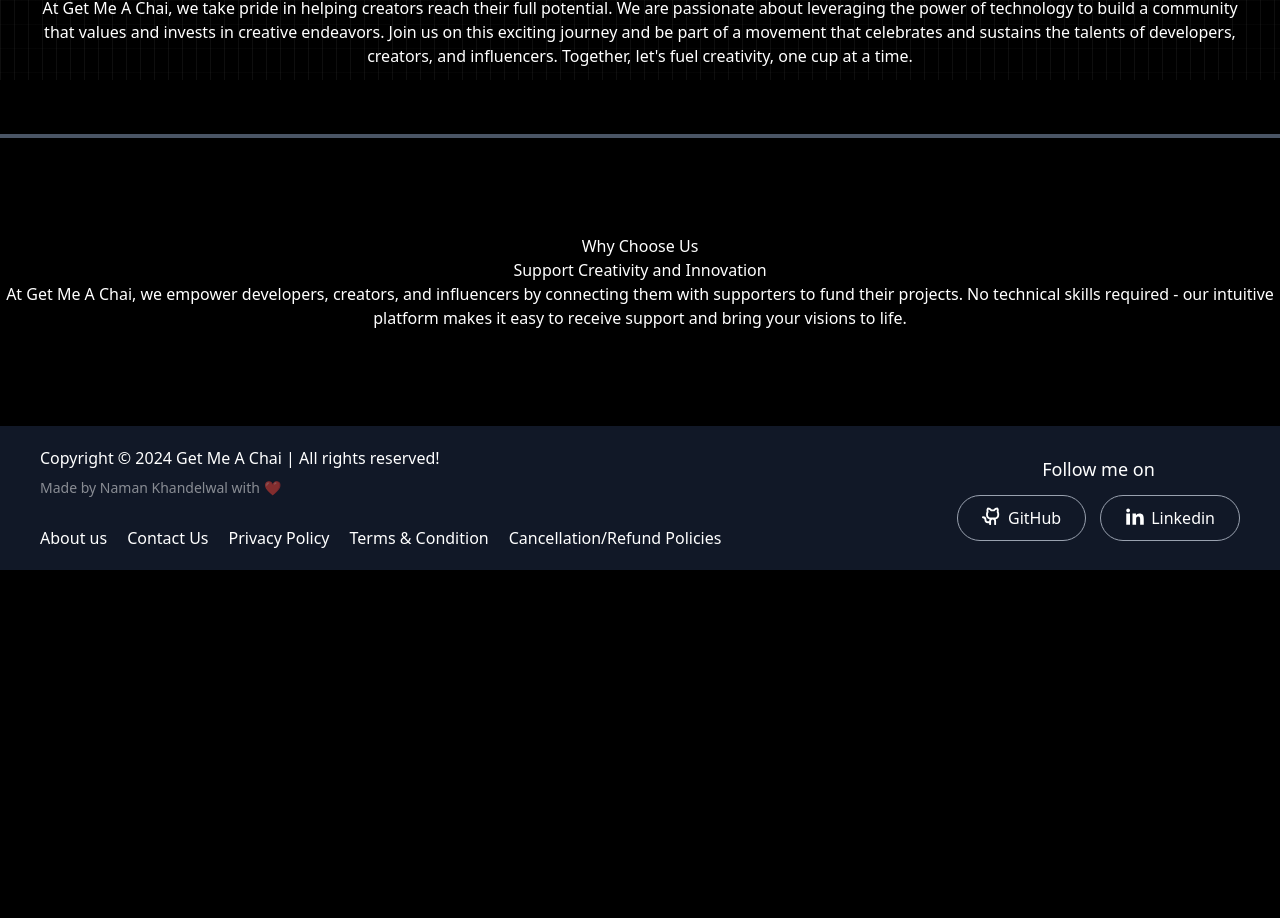
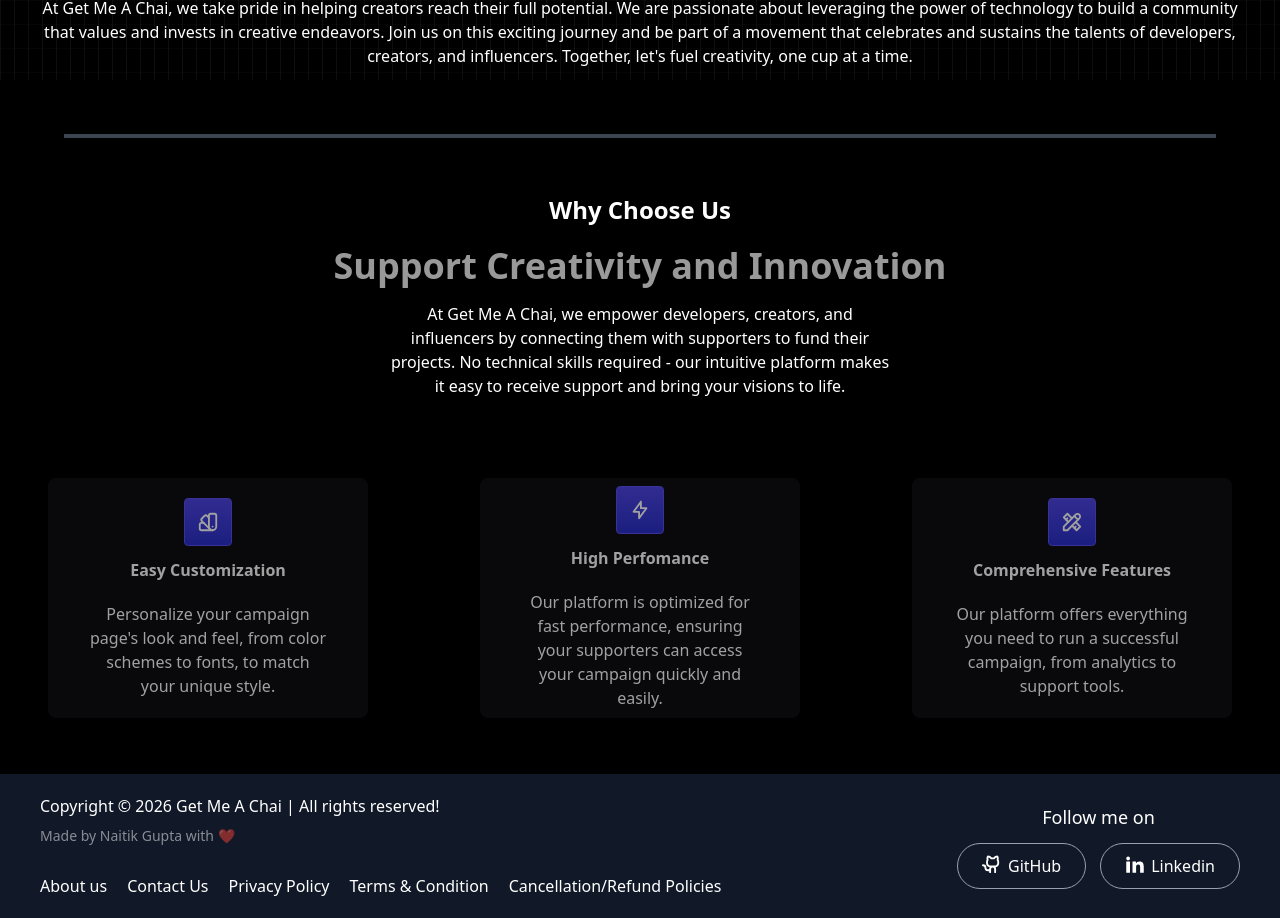
Before and after one commit to naitikatcoding/GetMeAChai, a Next.js app: page /about in a window 1280 px wide. Shown: the part 720-1638 px from the top of the page. Before the commit the page ends 1290 px from the top, so only its background shows below. Built offline with nearby package versions, Linux system fonts and the light colour scheme.

Commit message:
designed all routes and connected them

```diff
--- a/app/about/page.js
+++ b/app/about/page.js
@@ -1,6 +1,59 @@
 import React from "react";
 
 const page = () => {
+  const phoneicon = (
+    <svg
+      xmlns="http://www.w3.org/2000/svg"
+      viewBox="0 0 24 24"
+      fill="none"
+      stroke="currentColor"
+      strokeLinecap="round"
+      strokeLinejoin="round"
+      className="icon icon-tabler icon-tabler-color-swatch w-6 h-6 stroke-2"
+    >
+      <path stroke="none" d="M0 0h24v24H0z" fill="none"></path>
+      <path d="M19 3h-4a2 2 0 0 0 -2 2v12a4 4 0 0 0 8 0v-12a2 2 0 0 0 -2 -2"></path>
+      <path d="M13 7.35l-2 -2a2 2 0 0 0 -2.828 0l-2.828 2.828a2 2 0 0 0 0 2.828l9 9"></path>
+      <path d="M7.3 13h-2.3a2 2 0 0 0 -2 2v4a2 2 0 0 0 2 2h12"></path>
+      <line x1="17" y1="17" x2="17" y2="17.01"></line>
+    </svg>
+  );
+
+  const thunder = (
+    <svg
+      xmlns="http://www.w3.org/2000/svg"
+      viewBox="0 0 24 24"
+      fill="none"
+      stroke="currentColor"
+      strokeLinecap="round"
+      strokeLinejoin="round"
+      className="icon icon-tabler icon-tabler-bolt size-6 stroke-2"
+    >
+      <path stroke="none" d="M0 0h24v24H0z" fill="none"></path>
+      <polyline points="13 3 13 10 19 10 11 21 11 14 5 14 13 3"></polyline>
+    </svg>
+  );
+
+  const pencil = (
+    <svg
+      xmlns="http://www.w3.org/2000/svg"
+      viewBox="0 0 24 24"
+      fill="none"
+      stroke="currentColor"
+      strokeLinecap="round"
+      strokeLinejoin="round"
+      className="icon icon-tabler icon-tabler-tools size-6 stroke-2"
+    >
+      <path stroke="none" d="M0 0h24v24H0z" fill="none"></path>
+      <path d="M3 21h4l13 -13a1.5 1.5 0 0 0 -4 -4l-13 13v4"></path>
+      <line x1="14.5" y1="5.5" x2="18.5" y2="9.5"></line>
+      <polyline points="12 8 7 3 3 7 8 12"></polyline>
+      <line x1="7" y1="8" x2="5.5" y2="9.5"></line>
+      <polyline points="16 12 21 17 17 21 12 16"></polyline>
+      <line x1="16" y1="17" x2="14.5" y2="18.5"></line>
+    </svg>
+  );
+
   return (
     <div>
       <div className="text-center mx-9">
@@ -30,8 +83,8 @@ const page = () => {
           <p>
             We believe in the transformative power of community support and the
             magic that happens when people come together to champion a common
-            cause. Our platform is more than just a crowdfunding site; it's a
-            space where dreams can become reality, and innovative ideas can
+            cause. Our platform is more than just a crowdfunding site; it&apos;s
+            a space where dreams can become reality, and innovative ideas can
             flourish. By providing a straightforward and user-friendly way for
             patrons to contribute, we aim to create a supportive ecosystem that
             nurtures creativity and drives progress.
@@ -48,21 +101,50 @@ const page = () => {
         </div>
       </div>
 
-      <div className="bg-gray-600 w-screen h-1 mt-16.5"></div>
+      <div className="bg-gray-600 w-[90vw] h-1 mt-16.5 mx-auto opacity-80"></div>
 
-      <div className="text-center my-24">
-        <p>Why Choose Us</p>
-        <p>Support Creativity and Innovation</p>
-        <p>
+      <div className="my-14 flex flex-col items-center">
+        <p className="text-2xl mb-5 font-bold">Why Choose Us</p>
+        <p className="text-4xl font-bold opacity-60 mb-4">
+          Support Creativity and Innovation
+        </p>
+        <p className="w-[40vw] text-center">
           At Get Me A Chai, we empower developers, creators, and influencers by
           connecting them with supporters to fund their projects. No technical
           skills required - our intuitive platform makes it easy to receive
           support and bring your visions to life.
         </p>
-        <ul>
-          <li></li>
-          <li></li>
-          <li></li>
+        <ul className="flex mt-20 gap-28 justify-center opacity-90">
+          <li className="aboutboxcolor border-0 p-10 text-wrap w-1/4 h-60 flex flex-col items-center justify-center rounded-lg opacity-70">
+            <div className="mb-3 bg-linear-to-b from-[#5046e5] to-[#2b31cb] border border-[#5d4ff0] flex items-center justify-center p-3 rounded-sm w-12 h-12">
+              {phoneicon}
+            </div>
+            <span className="font-bold mb-5">Easy Customization</span>
+            <p className="text-center">
+              Personalize your campaign page&apos;s look and feel, from color
+              schemes to fonts, to match your unique style.
+            </p>
+          </li>
+          <li className="aboutboxcolor border-0 p-10 text-wrap w-1/4 h-60 flex flex-col items-center justify-center rounded-lg opacity-70">
+            <div className="mb-3 bg-linear-to-b from-[#5046e5] to-[#2b31cb] border border-[#5d4ff0] flex items-center justify-center p-3 rounded-sm w-12 h-12">
+              {thunder}
+            </div>
+            <span className="font-bold mb-5">High Perfomance</span>
+            <p className="text-center">
+              Our platform is optimized for fast performance, ensuring your
+              supporters can access your campaign quickly and easily.
+            </p>
+          </li>
+          <li className="aboutboxcolor border-0 p-10 text-wrap w-1/4 h-60 flex flex-col items-center justify-center rounded-lg opacity-70">
+            <div className="mb-3 bg-linear-to-b from-[#5046e5] to-[#2b31cb] border border-[#5d4ff0] flex items-center justify-center p-3 rounded-sm w-12 h-12">
+              {pencil}
+            </div>
+            <span className="font-bold mb-5">Comprehensive Features</span>
+            <p className="text-center">
+              Our platform offers everything you need to run a successful
+              campaign, from analytics to support tools.
+            </p>
+          </li>
         </ul>
       </div>
     </div>
--- a/app/components/Footer.jsx
+++ b/app/components/Footer.jsx
@@ -6,9 +6,9 @@ const Footer = () => {
     <div className="w-screen navbarcolor text-center p-5">
       <div className="flex justify-between px-5">
         <div className="flex flex-col text-left gap-2">
-          <p>Copyright &copy; 2024 Get Me A Chai | All rights reserved!</p>
+          <p>Copyright &copy; 2026 Get Me A Chai | All rights reserved!</p>
           <p className="text-sm opacity-50 pb-5">
-            Made by Naman Khandelwal with ❤
+            Made by Naitik Gupta with ❤
           </p>
           <ul className="gap-5 flex">
             <Link href="/about">About us</Link>
@@ -24,7 +24,7 @@ const Footer = () => {
             <a
               href="https://github.com/naitikatcoding"
               target="_blank"
-              className="rounded-4xl py-2.5 px-6 border border-gray-400 flex gap-1.5"
+              className="rounded-4xl py-2.5 px-6 border border-gray-400 flex gap-1.5 hover:bg-black"
             >
               <svg
                 xmlns="http://www.w3.org/2000/svg"
@@ -38,7 +38,7 @@ const Footer = () => {
             <a
               href="https://www.linkedin.com/in/naitikatwork/"
               target="_blank"
-              className="rounded-4xl py-2.5 px-6 border border-gray-400 flex gap-1.5"
+              className="rounded-4xl py-2.5 px-6 border border-gray-400 flex gap-1.5 hover:bg-blue-600"
             >
               <svg
                 xmlns="http://www.w3.org/2000/svg"
--- a/app/components/Navbar.jsx
+++ b/app/components/Navbar.jsx
@@ -1,9 +1,10 @@
 import React from "react";
+import Link from "next/link";
 
 const Navbar = () => {
   const navicon = (
     <svg
-      className="size-4 mb-1 md:mb-1.5 font-bold "
+      className="size-4 mb-1 md:mb-1.5 font-bold"
       aria-hidden="true"
       xmlns="http://www.w3.org/2000/svg"
       fill="none"
@@ -23,7 +24,11 @@ const Navbar = () => {
     <div>
       <nav className="navbarcolor px-6">
         <ul className="flex p-3.5 text-white font-bold justify-between items-center">
-          <li className="text-lg">GetMeAChai!</li>
+          <li>
+            <Link href="/" className="text-lg">
+              GetMeAChai!
+            </Link>
+          </li>
           <li className="flex items-center gap-4">
             <span className="searchicon py-2 px-5 rounded-lg">{navicon}</span>
             <button className="contact py-2.5 px-5 rounded-lg text-sm">Login</button>
--- a/app/contact/page.js
+++ b/app/contact/page.js
@@ -20,7 +20,7 @@ const page = () => {
         <span className="mb-2">
           Follow us on social media for the latest updates and news:
         </span>
-        <div className="text-yellow-300 flex flex-col gap-5">
+        <div className="text-yellow-300 flex justify-center gap-5">
           <a href="https://github.com/naitikatcoding" target="_blank">
             Github
           </a>
@@ -32,7 +32,7 @@ const page = () => {
           </a>
         </div>
         <div className="flex justify-center">
-          <div className="bg-gray-500 opacity-90 w-[80vw] h-1 mt-16.5"></div>
+          <div className="bg-gray-500 opacity-90 w-[90vw] h-1 mt-16.5"></div>
         </div>
       </div>
     </div>
--- a/app/globals.css
+++ b/app/globals.css
@@ -11,3 +11,7 @@
 .contact{
   background-image: linear-gradient(#45CC90,#2C7AD7);
 }
+
+.aboutboxcolor{
+  background-color: #101013;
+}
--- a/app/refund/page.js
+++ b/app/refund/page.js
@@ -0,0 +1,44 @@
+import React from "react";
+
+const page = () => {
+  return (
+    <div className="flex flex-col text-left items-center px-72 gap-28 pt-5">
+      <span className="text-4xl font-bold">Cancellation/Refund Policies</span>
+      <div className="flex flex-col gap-8 mb-14">
+        <p>
+          <span className="font-bold">Effective Date:</span> 2024
+        </p>
+        <p>
+          At Get Me A Chai, we strive to ensure the satisfaction of all our
+          users. Please read our cancellation and refund policies below:
+        </p>
+        <p className="text-2xl font-bold">For Contributors:</p>
+        <ul className="list-disc text-left">
+          <li>
+            Contributions made to crowdfunding campaigns are generally
+            non-refundable.
+          </li>
+          <li>
+            In the event of a fraudulent campaign, please contact us immediately
+            at support@getmeachai.com for assistance.
+          </li>
+        </ul>
+        <p className="text-2xl font-bold">For Campaign Creators:</p>
+        <ul className="list-disc text-left">
+          <li>
+            If you need to cancel your campaign, please contact our support team
+            as soon as possible.
+          </li>
+          <li>Funds already distributed to you may not be refundable.</li>
+        </ul>
+        <p className="text-2xl font-bold">Exception:</p>
+        <ul className="list-disc text-left">
+          <li>In cases where a campaign does not meet its funding goal, contributions may be refunded.</li>
+        </ul>
+        <p>If you have any questions or need further assistance, please reach out to us at support@getmeachai.com.</p>
+      </div>
+    </div>
+  );
+};
+
+export default page;
```
Also changed, not shown: app/policy/page.js (+42 -0 lines), app/terms/page.js (+50 -0 lines).
